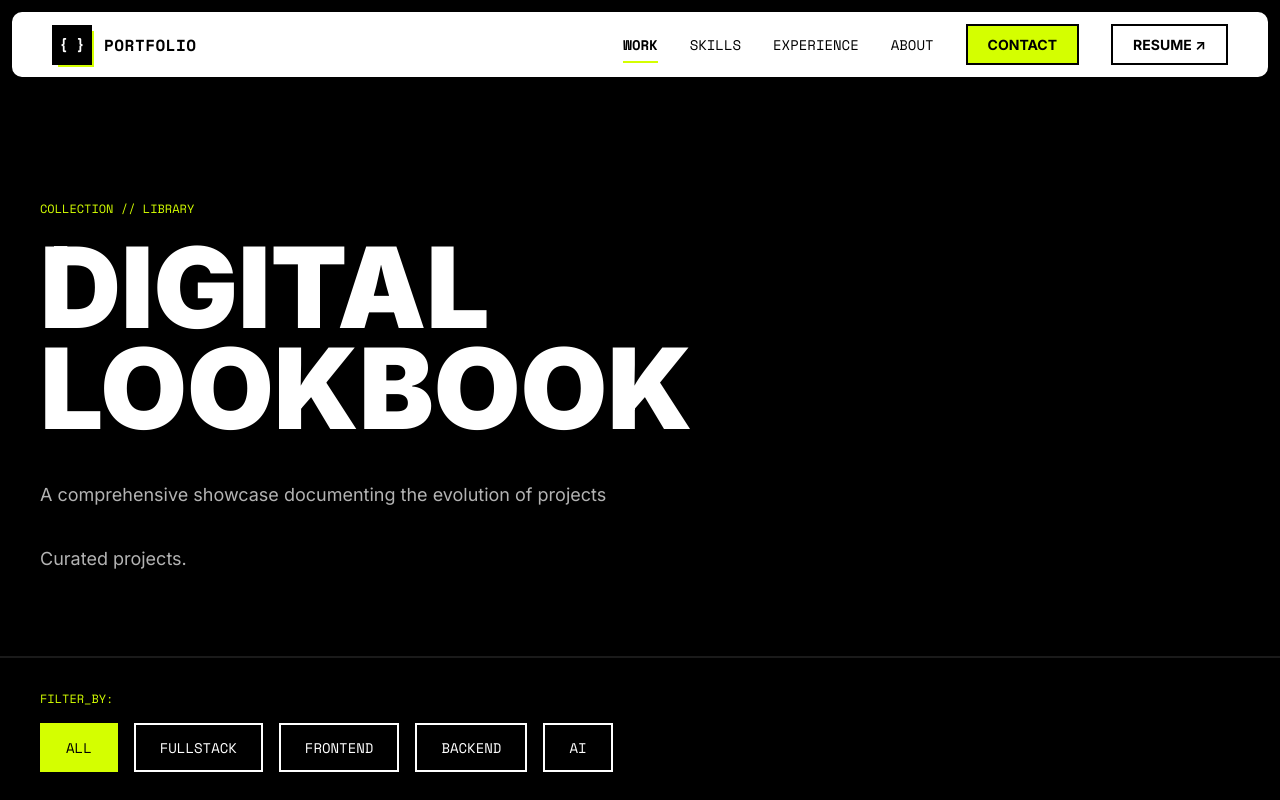
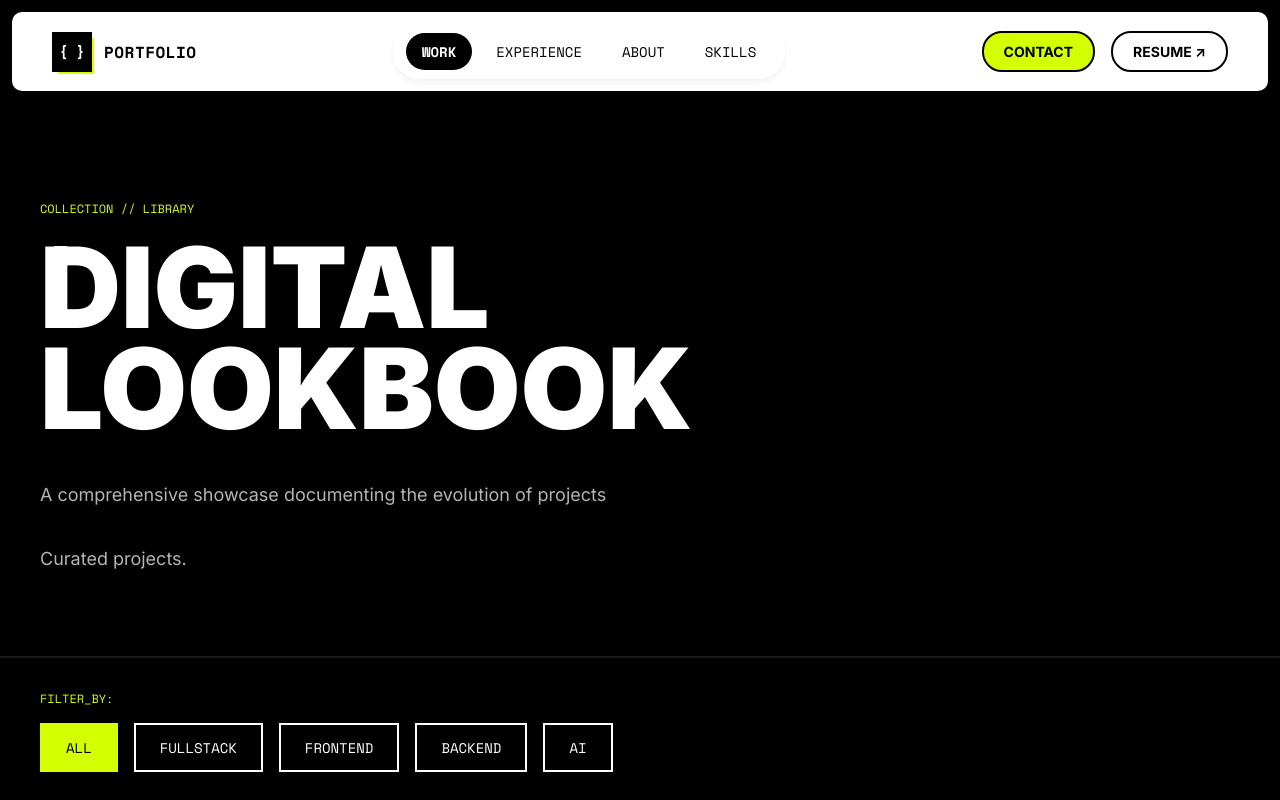
Before and after one commit to rONin01010101010/Dev_Portfolio, a Next.js app: page /work in a window 1280 px wide. Shown: the top 800 px of the page. Built offline with nearby package versions, Linux system fonts and the light colour scheme.

Commit message:
Edits made

```diff
--- a/app/about/page.js
+++ b/app/about/page.js
@@ -83,10 +83,8 @@ export default function About() {
                 </div>
               </div>
             </div>
-          </div>
-        </div>
 
-        <div className="github-section">
+            <div className="github-section-inline">
               <div className="section-label mono">/// CONTINUALLY EXPANDING KNOWLEDGE</div>
               <div className="github-icon-wrapper">
                 <FaGithub className="github-icon" />
@@ -107,6 +105,8 @@ export default function About() {
                     light: ['#ebedf0', '#c6e48b', '#7bc96f', '#239a3b', '#196127'],
                   }}
                 />
+              </div>
+            </div>
           </div>
         </div>
 
--- a/app/components/Navigation.css
+++ b/app/components/Navigation.css
@@ -17,6 +17,7 @@
   display: flex;
   align-items: center;
   justify-content: space-between;
+  gap: 40px;
 }
 
 .logo {
@@ -61,10 +62,23 @@
   letter-spacing: 0.5px;
 }
 
-.nav-links {
+.nav-center-glass {
   display: flex;
   align-items: center;
-  gap: 32px;
+  gap: 8px;
+  padding: 8px 12px;
+  background: rgba(255, 255, 255, 0.7);
+  backdrop-filter: blur(10px);
+  -webkit-backdrop-filter: blur(10px);
+  border: 1px solid rgba(255, 255, 255, 0.3);
+  border-radius: 50px;
+  box-shadow: 0 4px 6px rgba(0, 0, 0, 0.05);
+}
+
+.nav-right {
+  display: flex;
+  align-items: center;
+  gap: 16px;
 }
 
 .nav-link {
@@ -72,27 +86,24 @@
   color: var(--text-primary);
   font-size: 0.875rem;
   font-weight: 500;
-  transition: color 0.3s ease;
+  transition: all 0.3s ease;
   position: relative;
+  padding: 8px 16px;
+  border-radius: 20px;
 }
 
-.nav-link:hover {
-  color: var(--text-secondary);
+.nav-center-glass .nav-link:hover {
+  background-color: rgba(0, 0, 0, 0.05);
 }
 
-.nav-link.active {
-  color: var(--text-primary);
+.nav-center-glass .nav-link.active {
+  background-color: var(--dark-bg);
+  color: white;
   font-weight: 700;
 }
 
-.nav-link.active::after {
-  content: '';
-  position: absolute;
-  bottom: -8px;
-  left: 0;
-  right: 0;
-  height: 2px;
-  background-color: var(--accent-primary);
+.nav-right .nav-link:hover {
+  color: var(--text-secondary);
 }
 
 .btn-contact {
@@ -138,12 +149,21 @@
   transition: all 0.3s ease;
 }
 
-@media (max-width: 768px) {
-  .nav-container {
-    padding: 0 20px;
+.nav-mobile-menu {
+  display: none;
+}
+
+@media (max-width: 1024px) {
+  .nav-center-glass {
+    display: none;
   }
 
-  .nav-links {
+  .nav-right {
+    display: none;
+  }
+
+  .nav-mobile-menu {
+    display: flex;
     position: fixed;
     top: 74px;
     left: 10px;
@@ -159,30 +179,40 @@
     transition: max-height 0.3s ease;
   }
 
-  .nav-links.mobile-active {
-    max-height: 500px;
+  .nav-mobile-menu.mobile-active {
+    max-height: 600px;
   }
 
-  .nav-link {
+  .mobile-menu-btn {
+    display: flex;
+  }
+}
+
+@media (max-width: 768px) {
+  .nav-container {
+    padding: 0 20px;
+  }
+
+  .nav-mobile-menu .nav-link {
     width: 100%;
     padding: 20px 40px;
     border-bottom: 1px solid var(--border-color);
     text-align: left;
+    border-radius: 0;
   }
 
-  .nav-link.active::after {
-    display: none;
+  .nav-mobile-menu .nav-link.active {
+    background-color: transparent;
+    color: var(--text-primary);
+    font-weight: 700;
   }
 
-  .btn-contact, .btn-resume {
+  .nav-mobile-menu .btn-contact,
+  .nav-mobile-menu .btn-resume {
     background-color: transparent;
     color: var(--dark-bg);
     border: none;
     border-bottom: 1px solid var(--border-color);
-  }
-
-  .mobile-menu-btn {
-    display: flex;
   }
 
   .mobile-menu-btn.active span:nth-child(1) {
@@ -208,11 +238,11 @@
     height: 36px;
   }
 
-  .nav-links {
+  .nav-mobile-menu {
     top: 68px;
   }
 
-  .nav-link {
+  .nav-mobile-menu .nav-link {
     padding: 16px 20px;
     font-size: 0.8rem;
   }
--- a/app/components/Navigation.js
+++ b/app/components/Navigation.js
@@ -31,20 +31,13 @@ const Navigation = () => {
           <span className="logo-text mono">PORTFOLIO</span>
         </Link>
 
-        <div className={`nav-links ${mobileMenuOpen ? 'mobile-active' : ''}`}>
+        <div className="nav-center-glass">
           <Link
             href="/work"
             className={`nav-link mono ${isActive('/work') ? 'active' : ''}`}
             onClick={closeMobileMenu}
           >
             WORK
-          </Link>
-          <Link
-            href="/skills"
-            className={`nav-link mono ${isActive('/skills') ? 'active' : ''}`}
-            onClick={closeMobileMenu}
-          >
-            SKILLS
           </Link>
           <Link
             href="/experience"
@@ -59,6 +52,63 @@ const Navigation = () => {
             onClick={closeMobileMenu}
           >
             ABOUT
+          </Link>
+          <Link
+            href="/skills"
+            className={`nav-link mono ${isActive('/skills') ? 'active' : ''}`}
+            onClick={closeMobileMenu}
+          >
+            SKILLS
+          </Link>
+        </div>
+
+        <div className={`nav-right ${mobileMenuOpen ? 'mobile-active' : ''}`}>
+          <Link
+            href="/contact"
+            className={`nav-link btn-contact ${isActive('/contact') ? 'active' : ''}`}
+            onClick={closeMobileMenu}
+          >
+            CONTACT
+          </Link>
+          <a
+            href="/ref/Kenan_Dev_Resume.pdf"
+            className="nav-link btn-resume"
+            target="_blank"
+            rel="noopener noreferrer"
+            onClick={closeMobileMenu}
+          >
+            RESUME ↗
+          </a>
+        </div>
+
+        <div className={`nav-mobile-menu ${mobileMenuOpen ? 'mobile-active' : ''}`}>
+          <Link
+            href="/work"
+            className={`nav-link mono ${isActive('/work') ? 'active' : ''}`}
+            onClick={closeMobileMenu}
+          >
+            WORK
+          </Link>
+          <Link
+            href="/experience"
+            className={`nav-link mono ${isActive('/experience') ? 'active' : ''}`}
+            onClick={closeMobileMenu}
+          >
+            EXPERIENCE
+          </Link>
+          <Link
+            href="/about"
+            className={`nav-link mono ${isActive('/about') ? 'active' : ''}`}
+            onClick={closeMobileMenu}
+          >
+            ABOUT
+          </Link>
+          <Link
+            href="/skills"
+            className={`nav-link mono ${isActive('/skills') ? 'active' : ''}`}
+            onClick={closeMobileMenu}
+          >
+            SKILLS
           </Link>
           <Link
             href="/contact"
```
Also changed, not shown: app/about/page.css (+17 -0 lines), app/experience/page.js (+2 -36 lines). Lines whose indentation alone changed are shown as unchanged.
